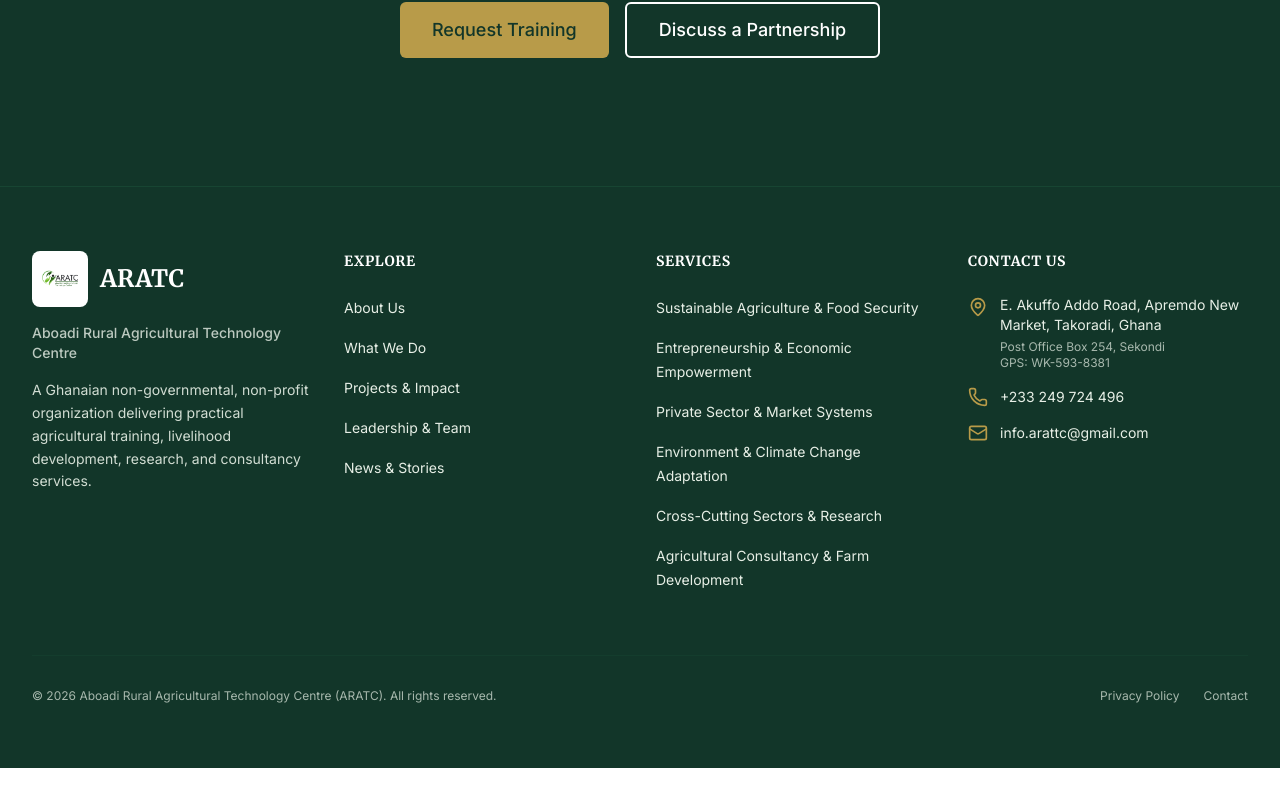
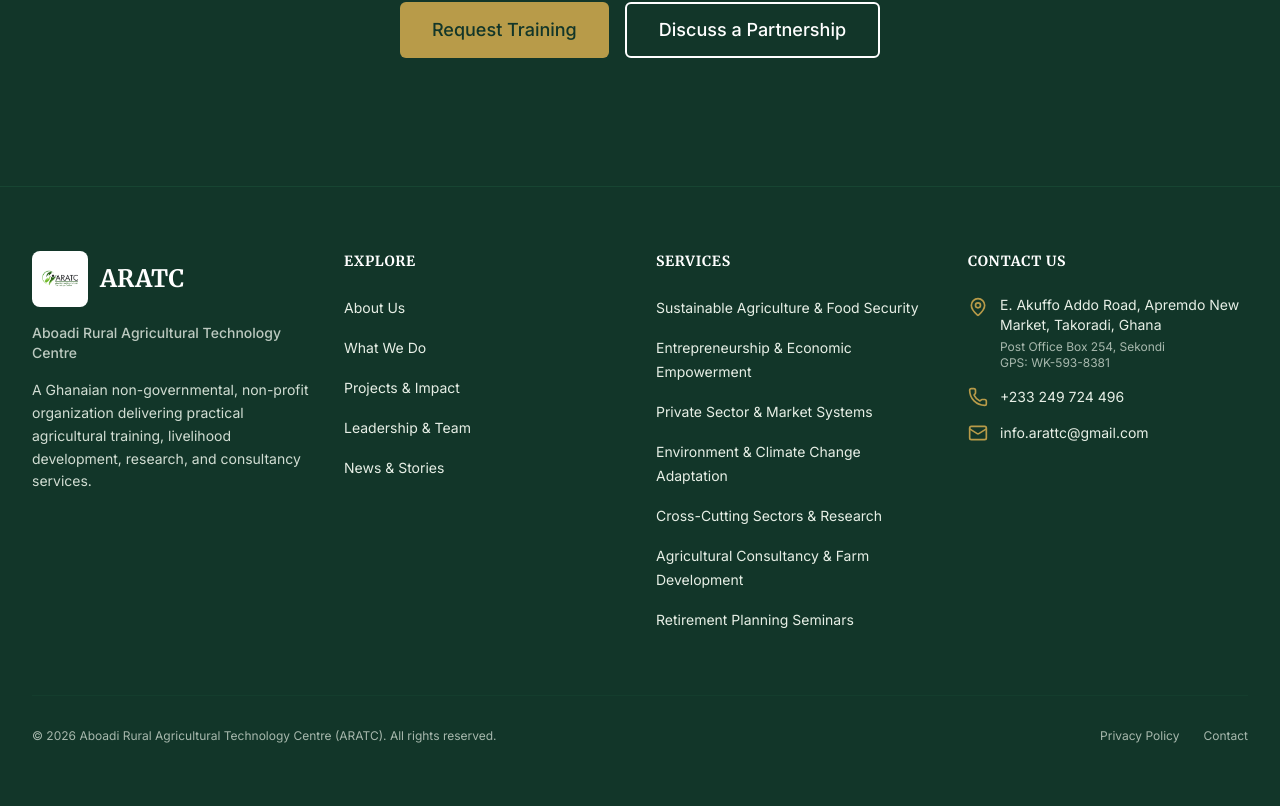
Before and after one commit to aratcweb/Aboadi-Rural-Agricultural-Technology-Centre, a Next.js app: page / in a window 1280 px wide. Shown: the part 4705-5511 px from the top of the page. Before the commit the page ends 5473 px from the top, so only its background shows below. Built offline with nearby package versions, Linux system fonts and the light colour scheme; no server answers.

Commit message:
feat: Add Retirement Planning Seminars to footer services list

```diff
--- a/components/Footer.jsx
+++ b/components/Footer.jsx
@@ -58,6 +58,7 @@
                 { name: "Environment & Climate Change Adaptation", href: "/services/community-development" },
                 { name: "Cross-Cutting Sectors & Research", href: "/services/research-consultancy" },
                 { name: "Agricultural Consultancy & Farm Development", href: "/services/farm-development" },
+                { name: "Retirement Planning Seminars", href: "/services/retirement-seminars" },
               ].map((item) => (
                 <li key={item.name}>
                   <Link href={item.href} className="text-sm hover:text-white transition-colors">
```
